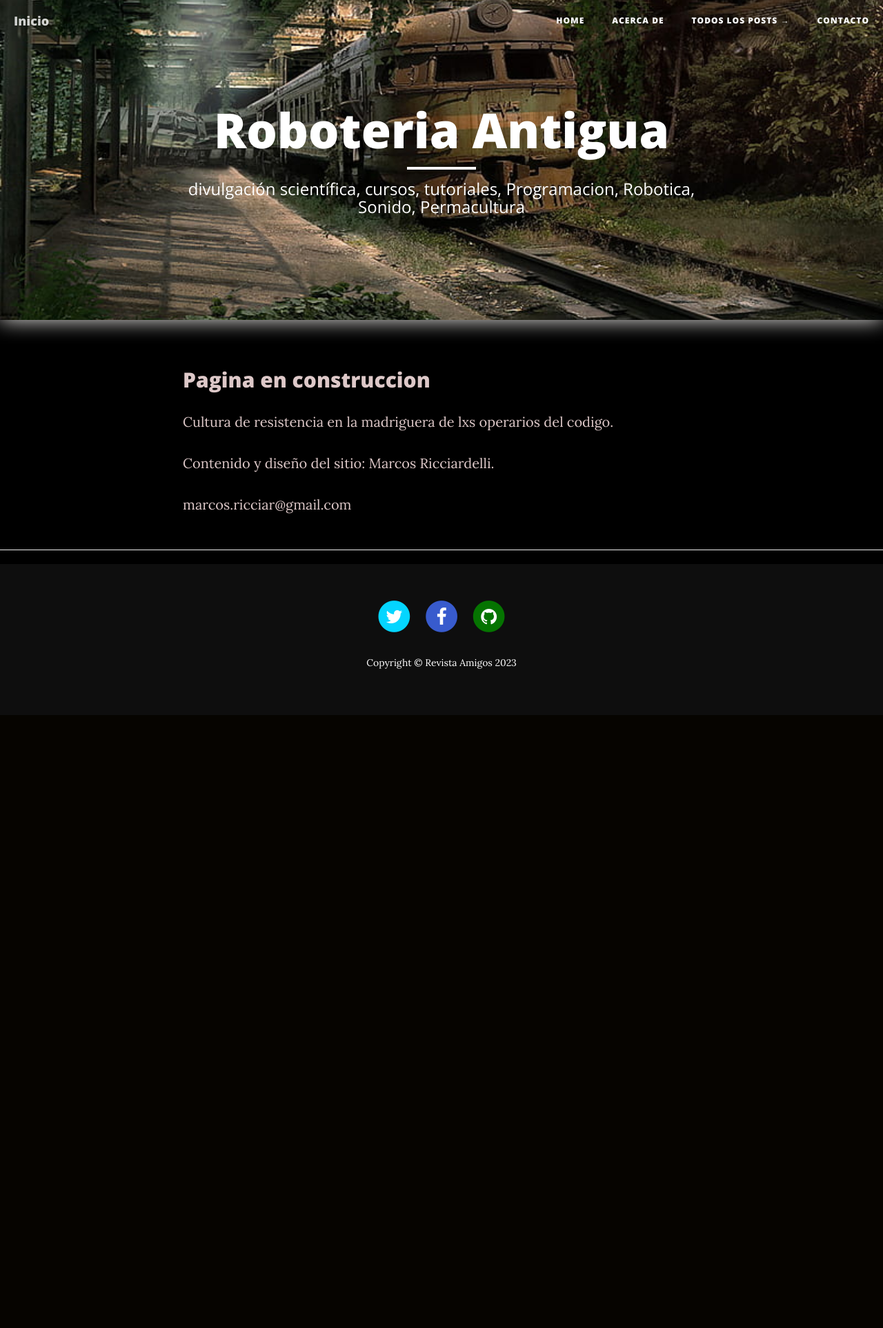
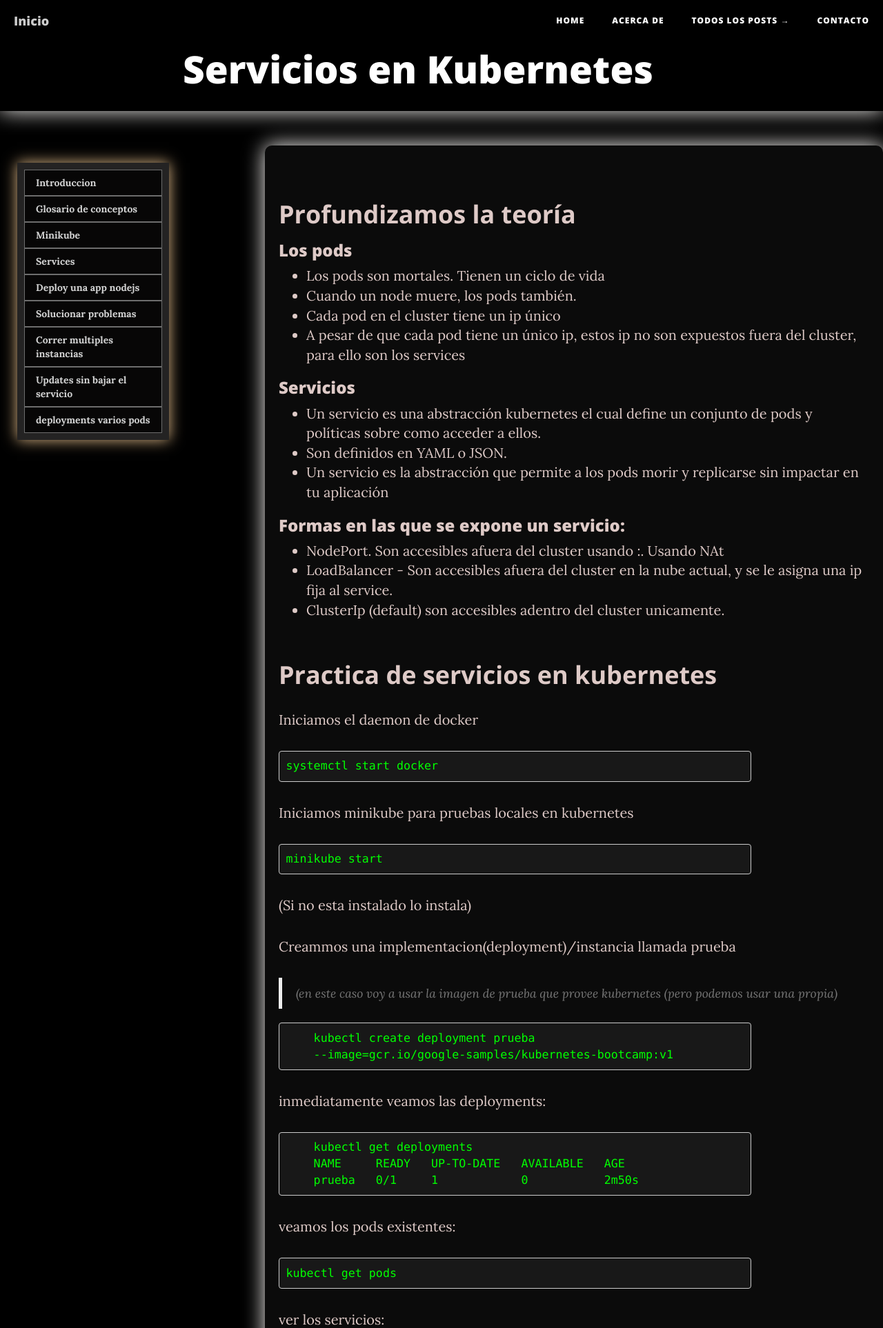
Before and after one commit to RoboteriaAntigua/revista, a Node server app: page /kubernetes-services in a window 1280 px wide. Shown: the top 1926 px of the page at 69% size. Before the commit the page ends 1037 px from the top, so only its background shows below. Run offline with Node 20, Linux system fonts and the light colour scheme.

Commit message:
services

```diff
--- a/routes/index.js
+++ b/routes/index.js
@@ -52,7 +52,7 @@
 router.get('/kubernetes-introduccion', (req,res)=>{res.render('cursos/kubernetes/kub-introduccion.ejs' ); });
 router.get('/kubernetes-conceptos', (req,res)=>{res.render('cursos/kubernetes/kub-conceptos.ejs' ); });
 router.get('/kubernetes-minikube', (req,res)=>{res.render('cursos/kubernetes/kub-minikube.ejs' ); });
-router.get('/kubernetes-services', (req,res)=>{res.render('about.ejs',{enconstruccion:'Pagina en construccion'} ); });
+router.get('/kubernetes-services', (req,res)=>{res.render('cursos/kubernetes/kub-services.ejs' ); });
 router.get('/kubernetes-exponer-app-node', (req,res)=>{res.render('about.ejs',{enconstruccion:'Pagina en construccion'} ); });
 router.get('/kubernetes-solucionar-problemas', (req,res)=>{res.render('about.ejs',{enconstruccion:'Pagina en construccion'} ); });
 router.get('/kubernetes-multiples-instancias', (req,res)=>{res.render('about.ejs',{enconstruccion:'Pagina en construccion'} ); });
--- a/views/cursos/kubernetes/kub-minikube.ejs
+++ b/views/cursos/kubernetes/kub-minikube.ejs
@@ -45,7 +45,7 @@
                           <br>
                             cada node tiene:    <br>
                             <ul>
-                                <li>Un kubelet (para comunicarce con el control plane)</li>
+                                <li>Un kubelet (para comunicarse con el control plane)</li>
                                 <li>Un container runtime (docker)</li>
                                 <li>pods</li>
                             </ul><br>
--- a/views/cursos/kubernetes/kub-planti.ejs
+++ b/views/cursos/kubernetes/kub-planti.ejs
@@ -37,6 +37,11 @@
 
                             <h2 class="section-heading">Instalación</h2>
 
+                            <p>Iniciamos el daemon de docker</p>
+                            <pre>systemctl start docker </pre>
+
+                            <p> iniciamos minikube para pruebas locales en kubernetes </p>
+                            <pre>minikube start (Si no esta instalado lo instala) </pre>
 
                              <!-- Pager -->
                              <ul class="pager">
--- /dev/null
+++ b/views/cursos/kubernetes/kub-services.ejs
@@ -0,0 +1,154 @@
+<%- include('../../plantillas/cabecera.ejs') %>
+
+    <meta name="description" content="que son los servicios en kubernetes">
+    <title> Servicios en Kubernetes</title>
+    </head>
+
+    <body>
+
+        <!--navbar-->
+        <%- include('../../plantillas/navbar.ejs') %>
+
+            <!-- Page Header -->
+            <!-- Sin imagen de fondo por ahora -->
+            <header class="intro-header"  >
+                <div class="container">
+                    <div class="row">
+                        <div class="col-lg-8 col-lg-offset-2 col-md-10 col-md-offset-1">
+                            <div class="post-heading" style="padding: 50px 0 20px">
+                                <h1>Servicios en Kubernetes</h1>
+
+                            </div>
+                        </div>
+                    </div>
+                </div>
+            </header>
+
+            <!-- Post Content -->
+            <article>
+                <!-- Main Content -->
+                <div class="flecha">
+
+                    <!--acordeon articulos/barra lateral-->
+                    <%- include('../../plantillas/acordeon_cursos_k8.ejs') %>
+
+                        <div class="principal">
+                            <a name="arriba"></a>
+
+                            <h2 class="section-heading">Profundizamos la teoría</h2>
+
+                            <h3>Los pods </h3>
+                            <ul>
+                                <li>Los pods son mortales. Tienen un ciclo de vida</li>
+                                <li>Cuando un node muere, los pods también.</li>
+                                <li>Cada pod en el cluster tiene un ip único</li>
+                                <li>A pesar de que cada pod tiene un único ip, estos ip no son expuestos fuera del cluster, para ello son los services</li>
+                            </ul>
+
+                            <h3>Servicios</h3>
+                            <ul>
+                                <li>Un servicio es una abstracción kubernetes el cual define un conjunto de pods y políticas sobre como acceder a ellos.</li>
+                                <li>Son definidos en YAML o JSON.</li>
+                                <li>Un servicio es la abstracción que permite a los pods morir y replicarse sin impactar en tu aplicación</li>
+                            </ul>
+
+                            <h3>Formas en las que se expone un servicio:</h3>
+                            <ul>
+                                <li>NodePort. Son accesibles afuera del cluster usando <nodeIp>:<NodePort>. Usando NAt</li>
+                                <li>LoadBalancer - Son accesibles afuera del cluster en la nube actual, y se le asigna una ip fija al service.</li>
+                                <li>ClusterIp (default) son accesibles adentro del cluster unicamente.</li>
+                            </ul>
+
+
+                            <h2 class="section-heading">Practica de servicios en kubernetes</h2>
+
+                            <p>Iniciamos el daemon de docker</p>
+                            <pre>systemctl start docker </pre>
+
+                            <p> Iniciamos minikube para pruebas locales en kubernetes </p>
+                            <pre>minikube start  </pre>
+                            <p>(Si no esta instalado lo instala) </p>
+
+                            <p>Creammos una implementacion(deployment)/instancia llamada prueba</p>
+                            <blockquote>(en este caso voy a usar la imagen de prueba que provee kubernetes (pero podemos usar una propia)</blockquote>
+<pre>
+    kubectl create deployment prueba
+    --image=gcr.io/google-samples/kubernetes-bootcamp:v1
+</pre>
+
+                            <p>inmediatamente veamos las deployments: </p>
+<pre>
+    kubectl get deployments
+    NAME     READY   UP-TO-DATE   AVAILABLE   AGE
+    prueba   0/1     1            0           2m50s
+</pre>
+                            <p>veamos los pods existentes:</p>
+                            <pre>kubectl get pods</pre>
+
+                            <p>ver los servicios: </p>
+                            <pre>kubectl get services </pre>
+                            <p>(cuando iniciamos minikube se crea el servicio kuberntes por default)</p>
+
+                            <p>Exponemos la app, creando un servicio</p>
+<pre>kubectl expose deployment prueba --type="LoadBalancer" --port=8080</pre>
+
+<p>Volvemos a ver los servicios:</p>
+<pre>kubectl get services</pre>
+<pre>
+NAME         TYPE           CLUSTER-IP       EXTERNAL-IP   PORT(S)
+kubernetes   ClusterIP      10.96.0.1        <none>        443/TCP
+prueba       LoadBalancer   10.109.154.192   <pending>     8080:31778/TCP
+</pre>
+
+<p>Corramos el servicio con Minikube</p>
+<pre>minikube service prueba</pre>
+
+<p>Listo abrir el enlace que aparecera en el navegador, deberiamos ver un: </p>
+<span>Hello Kubernetes bootcamp! | Running on: prueba-5d9bb7dcd6-5d8b6 | v=1</span>
+
+<p>Limpiamos todo lo hecho:</p>
+<pre>
+    kubectl delete deployment prueba
+    kubectl delete service prueba
+</pre>
+
+                             <!-- Pager -->
+                             <ul class="pager">
+                                <li class="next">
+                                    <a href="/kubernetes-exponer-app-node">Siguiente &rarr;</a>
+                                </li>
+                                <li class="arriba">
+                                    <a href="/kubernetes-services#arriba">ir arriba &uArr;</a>
+                                </li>
+                                <li class="next">
+                                    <a href="/kubernetes-minikube"> Anterior</a>
+                                </li>
+                            </ul>
+                        </div>
+
+                        <!--Columna derecha reservada para algo-->
+                        <%- include('../../plantillas/acordeon_articulos.ejs') %>
+                </div>
+            </article>
+
+            <hr>
+
+            <!--footer-->
+            <%- include('../../plantillas/pies.ejs') %>
+
+                <!-- jQuery -->
+                <script src="vendor/jquery/jquery.min.js"></script>
+
+                <!-- Bootstrap Core JavaScript -->
+                <script src="vendor/bootstrap/js/bootstrap.min.js"></script>
+
+                <!-- Contact Form JavaScript -->
+                <script src="js/jqBootstrapValidation.js"></script>
+                <script src="js/contact_me.js"></script>
+
+                <!-- Theme JavaScript -->
+                <script src="js/clean-blog.min.js"></script>
+
+    </body>
+
+    </html>
```
